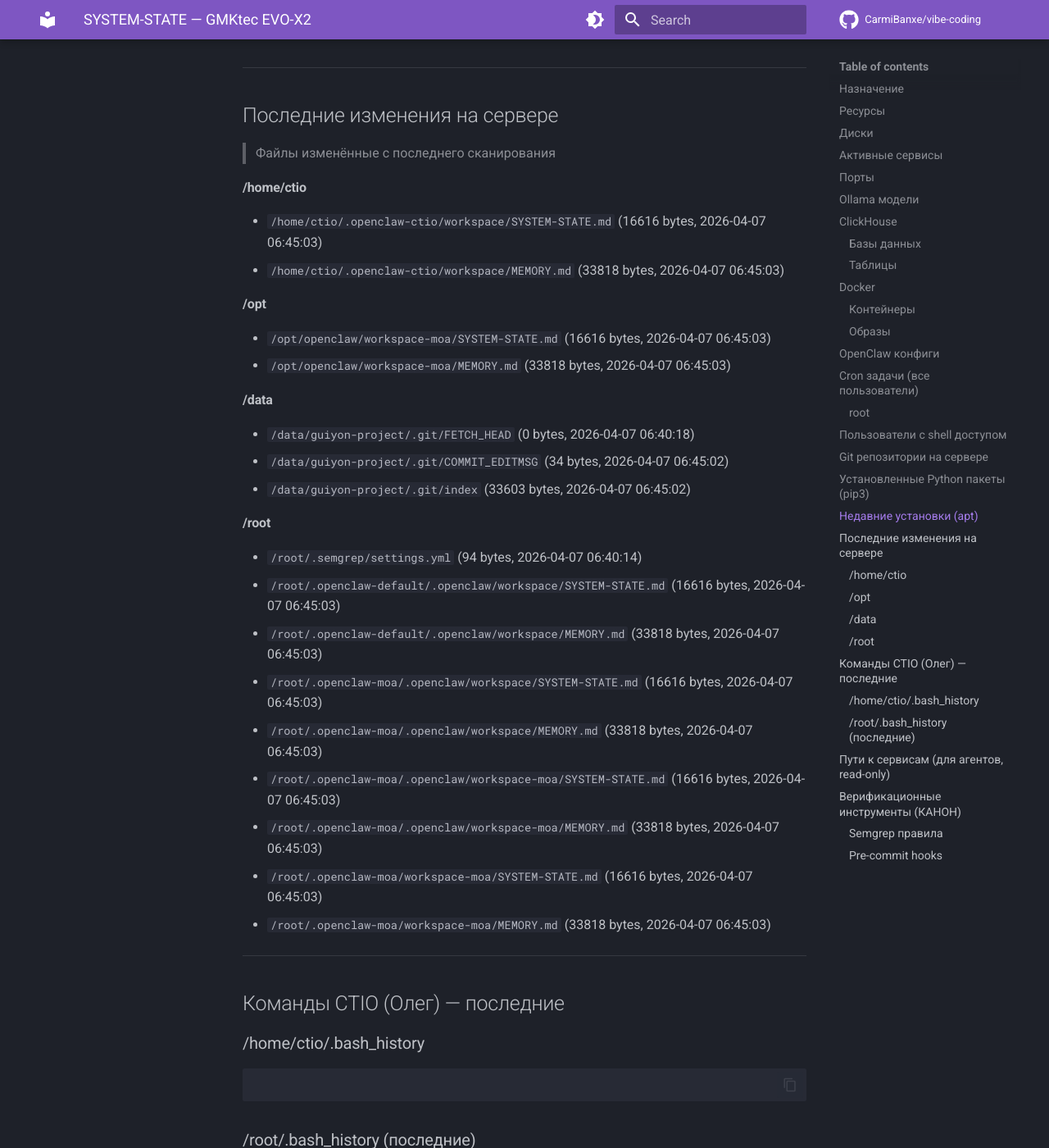
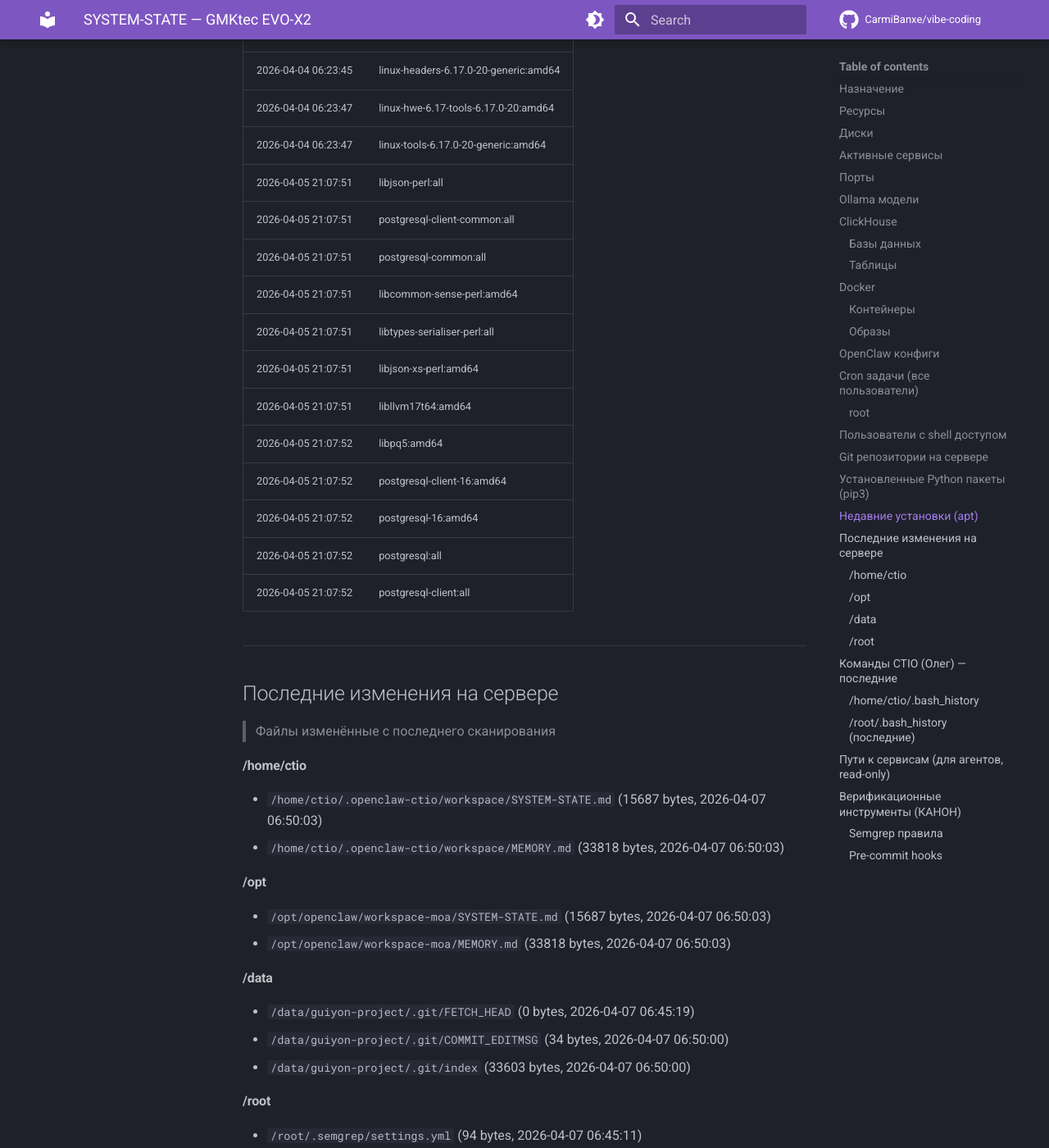
Before and after one commit to CarmiBanxe/vibe-coding, an MkDocs documentation site: the page built from docs/SYSTEM-STATE.md, in a window 1280 px wide and 1400 px high, scrolled down 13136 px. Shown: the whole window at 82% size. Built offline with MkDocs 1.6.1 and Material for MkDocs 9.7.7, drawn with Linux system fonts in a browser that asks for light colours; comment, search, counter and statistics services are not loaded; some of the changed text lies outside the part shown.

Commit message:
auto: SYSTEM-STATE v2 update (2026-04-07 06:50 CEST)

```diff
--- a/docs/SYSTEM-STATE.md
+++ b/docs/SYSTEM-STATE.md
@@ -1,6 +1,6 @@
 # SYSTEM-STATE — GMKtec EVO-X2
 > Автоматически обновляется каждые 5 минут
-> Последнее сканирование: 2026-04-07 06:45 CEST
+> Последнее сканирование: 2026-04-07 06:50 CEST
 > Источник: ctio-watcher.sh v2 (cron)
 
 ## Назначение
@@ -187,8 +187,8 @@
 | qwen3-banxe-v2:latest | 17.3 GB | 2026-04-03 |
 | qwen3-banxe:latest | 17.3 GB | 2026-04-02 |
 | qwen3:30b-a3b | 17.3 GB | 2026-04-02 |
+| gurubot/gpt-oss-derestricted:20b | 14.7 GB | 2026-03-26 |
 | huihui_ai/glm-4.7-flash-abliterated:latest | 17.5 GB | 2026-03-26 |
-| gurubot/gpt-oss-derestricted:20b | 14.7 GB | 2026-03-26 |
 
 ## ClickHouse
 ### Базы данных
@@ -249,8 +249,8 @@
 | marble-src-marble-frontend:latest | 757MB |
 | marble-src-marble-backend:latest | 255MB |
 | andreysenov/firebase-tools:latest | 1.47GB |
+| jube.app:latest | 646MB |
 | <none>:<none> | 646MB |
-| jube.app:latest | 646MB |
 | mongo:8 | 950MB |
 | postgis/postgis:17-3.5 | 637MB |
 | postgres:17 | 453MB |
@@ -368,28 +379,28 @@
 
 
 #### /home/ctio
-- `/home/ctio/.openclaw-ctio/workspace/SYSTEM-STATE.md` (16616 bytes, 2026-04-07 06:45:03)
-- `/home/ctio/.openclaw-ctio/workspace/MEMORY.md` (33818 bytes, 2026-04-07 06:45:03)
+- `/home/ctio/.openclaw-ctio/workspace/SYSTEM-STATE.md` (15687 bytes, 2026-04-07 06:50:03)
+- `/home/ctio/.openclaw-ctio/workspace/MEMORY.md` (33818 bytes, 2026-04-07 06:50:03)
 
 #### /opt
-- `/opt/openclaw/workspace-moa/SYSTEM-STATE.md` (16616 bytes, 2026-04-07 06:45:03)
-- `/opt/openclaw/workspace-moa/MEMORY.md` (33818 bytes, 2026-04-07 06:45:03)
+- `/opt/openclaw/workspace-moa/SYSTEM-STATE.md` (15687 bytes, 2026-04-07 06:50:03)
+- `/opt/openclaw/workspace-moa/MEMORY.md` (33818 bytes, 2026-04-07 06:50:03)
 
 #### /data
-- `/data/guiyon-project/.git/FETCH_HEAD` (0 bytes, 2026-04-07 06:40:18)
-- `/data/guiyon-project/.git/COMMIT_EDITMSG` (34 bytes, 2026-04-07 06:45:02)
-- `/data/guiyon-project/.git/index` (33603 bytes, 2026-04-07 06:45:02)
+- `/data/guiyon-project/.git/FETCH_HEAD` (0 bytes, 2026-04-07 06:45:19)
+- `/data/guiyon-project/.git/COMMIT_EDITMSG` (34 bytes, 2026-04-07 06:50:00)
+- `/data/guiyon-project/.git/index` (33603 bytes, 2026-04-07 06:50:00)
 
 #### /root
-- `/root/.semgrep/settings.yml` (94 bytes, 2026-04-07 06:40:14)
-- `/root/.openclaw-default/.openclaw/workspace/SYSTEM-STATE.md` (16616 bytes, 2026-04-07 06:45:03)
-- `/root/.openclaw-default/.openclaw/workspace/MEMORY.md` (33818 bytes, 2026-04-07 06:45:03)
-- `/root/.openclaw-moa/.openclaw/workspace/SYSTEM-STATE.md` (16616 bytes, 2026-04-07 06:45:03)
-- `/root/.openclaw-moa/.openclaw/workspace/MEMORY.md` (33818 bytes, 2026-04-07 06:45:03)
-- `/root/.openclaw-moa/.openclaw/workspace-moa/SYSTEM-STATE.md` (16616 bytes, 2026-04-07 06:45:03)
-- `/root/.openclaw-moa/.openclaw/workspace-moa/MEMORY.md` (33818 bytes, 2026-04-07 06:45:03)
-- `/root/.openclaw-moa/workspace-moa/SYSTEM-STATE.md` (16616 bytes, 2026-04-07 06:45:03)
-- `/root/.openclaw-moa/workspace-moa/MEMORY.md` (33818 bytes, 2026-04-07 06:45:03)
+- `/root/.semgrep/settings.yml` (94 bytes, 2026-04-07 06:45:11)
+- `/root/.openclaw-default/.openclaw/workspace/SYSTEM-STATE.md` (15687 bytes, 2026-04-07 06:50:03)
+- `/root/.openclaw-default/.openclaw/workspace/MEMORY.md` (33818 bytes, 2026-04-07 06:50:03)
+- `/root/.openclaw-moa/.openclaw/workspace/SYSTEM-STATE.md` (15687 bytes, 2026-04-07 06:50:03)
+- `/root/.openclaw-moa/.openclaw/workspace/MEMORY.md` (33818 bytes, 2026-04-07 06:50:03)
+- `/root/.openclaw-moa/.openclaw/workspace-moa/SYSTEM-STATE.md` (15687 bytes, 2026-04-07 06:50:03)
+- `/root/.openclaw-moa/.openclaw/workspace-moa/MEMORY.md` (33818 bytes, 2026-04-07 06:50:03)
+- `/root/.openclaw-moa/workspace-moa/SYSTEM-STATE.md` (15687 bytes, 2026-04-07 06:50:03)
+- `/root/.openclaw-moa/workspace-moa/MEMORY.md` (33818 bytes, 2026-04-07 06:50:03)
 
 ---
 
```
Also changed, not shown: other parts of docs/SYSTEM-STATE.md (+15 -4 lines).
